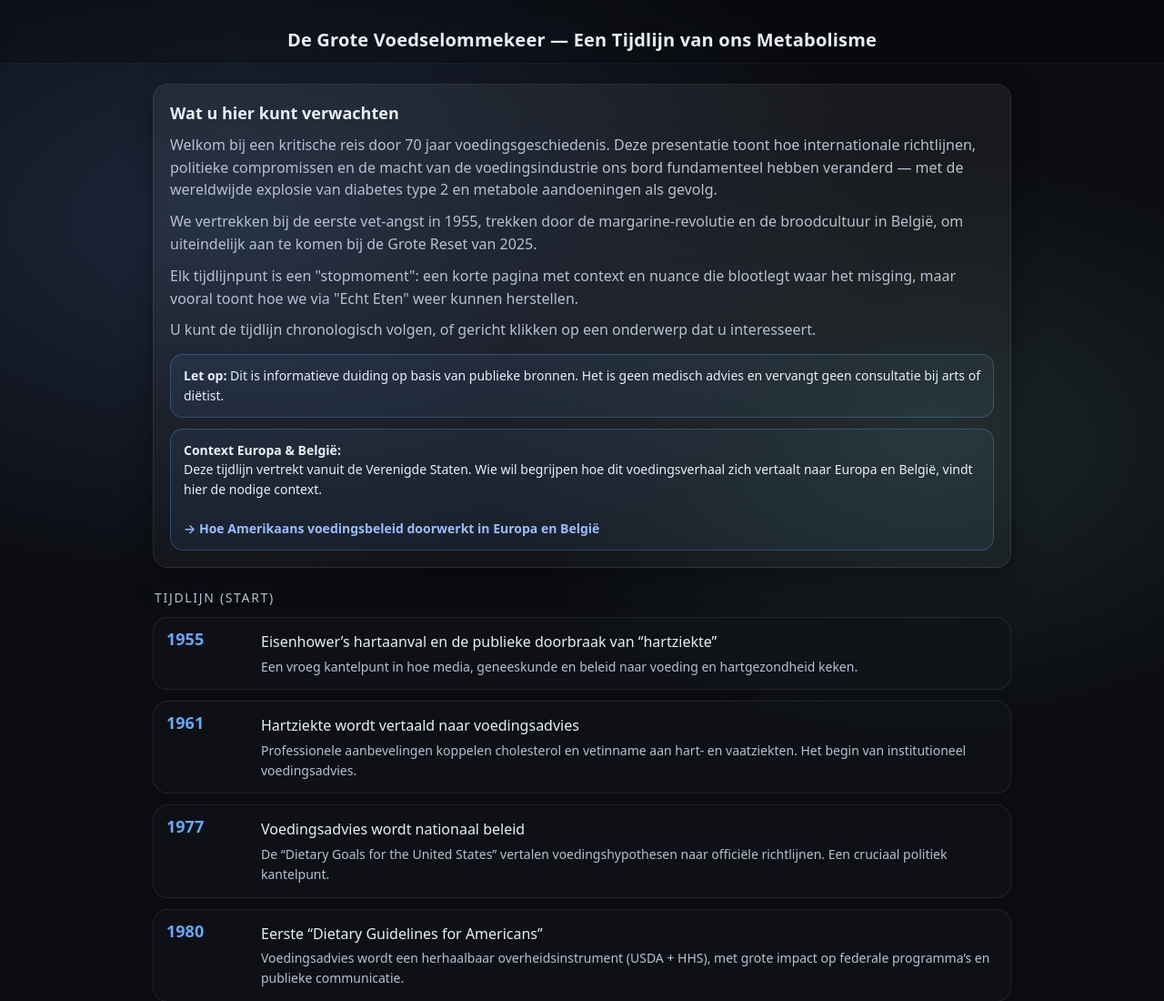
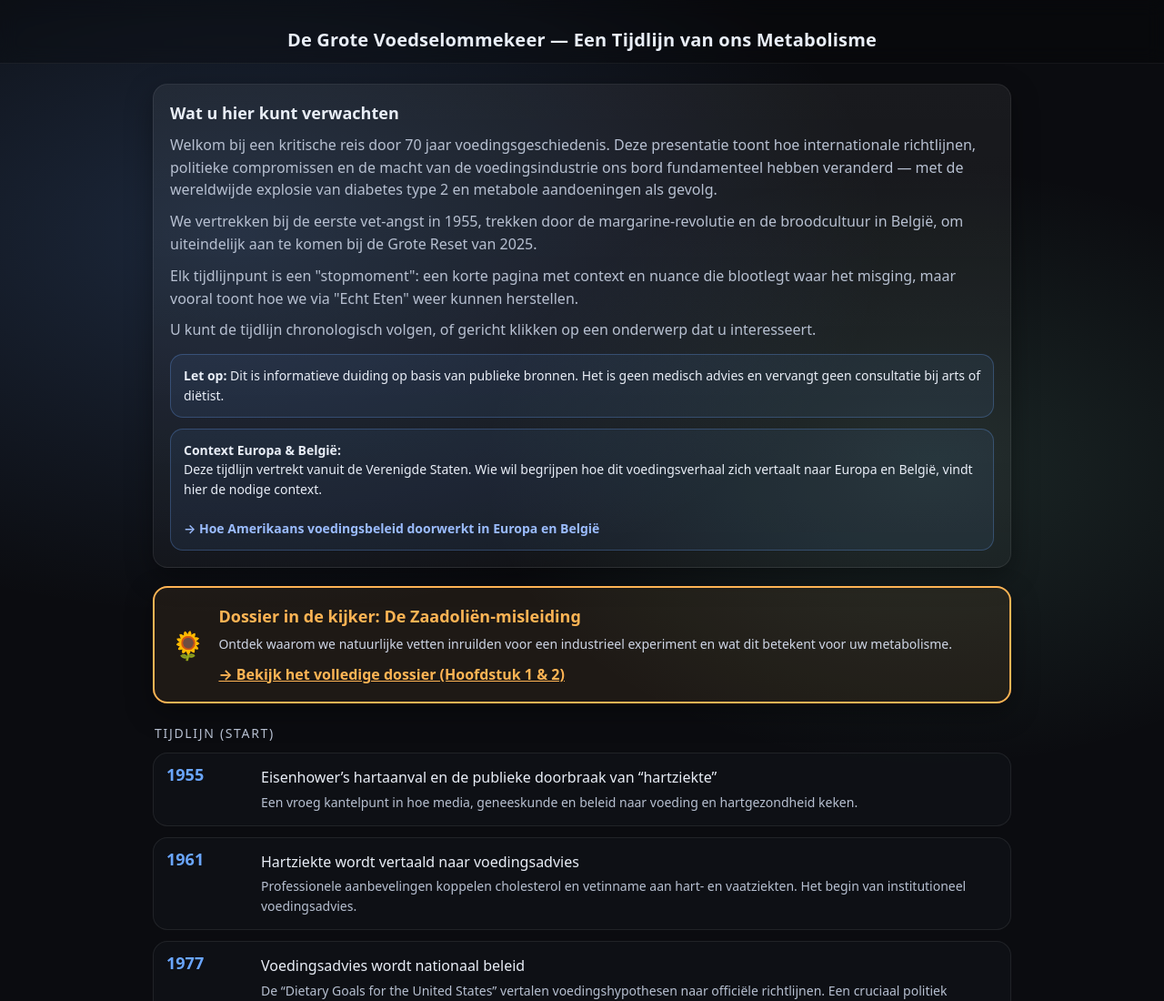
Before and after one commit to Fredje4711/voeding_tijdlijn, a plain HTML site: page index.html in a window 1280 px wide. Shown: the top 1100 px of the page at 91% size. Drawn offline with Linux system fonts and the light colour scheme.

Commit message:
Add files via upload

```diff
--- a/index.html
+++ b/index.html
@@ -240,6 +240,23 @@ footer {
 
     </section>
 
+	<!-- THEMA IN DE KIJKER SPOTLIGHT -->
+<section class="card" style="margin: 20px 0; border: 2px solid #ffb454; background: rgba(255,180,84,0.08);">
+  <div style="display: flex; align-items: center; gap: 15px;">
+    <div style="font-size: 30px;">🌻</div>
+    <div>
+      <h3 style="margin: 0; color: #ffb454; font-size: 18px;">Dossier in de kijker: De Zaadoliën-misleiding</h3>
+      <p style="margin: 5px 0 10px 0; font-size: 14px; color: #cfd6e6;">
+        Ontdek waarom we natuurlijke vetten inruilden voor een industrieel experiment en wat dit betekent voor uw metabolisme.
+      </p>
+      <a href="deepdives/zaadolien-van-zaad-tot-industrieel-product.html?from=index.html"
+         class="context-link" style="color: #ffb454; text-decoration: underline; font-weight: bold;">
+        → Bekijk het volledige dossier (Hoofdstuk 1 & 2)
+      </a>
+    </div>
+  </div>
+</section>
+
     <div class="section-title">Tijdlijn (start)</div>
 
     <section class="timeline" aria-label="Tijdlijn">
```
